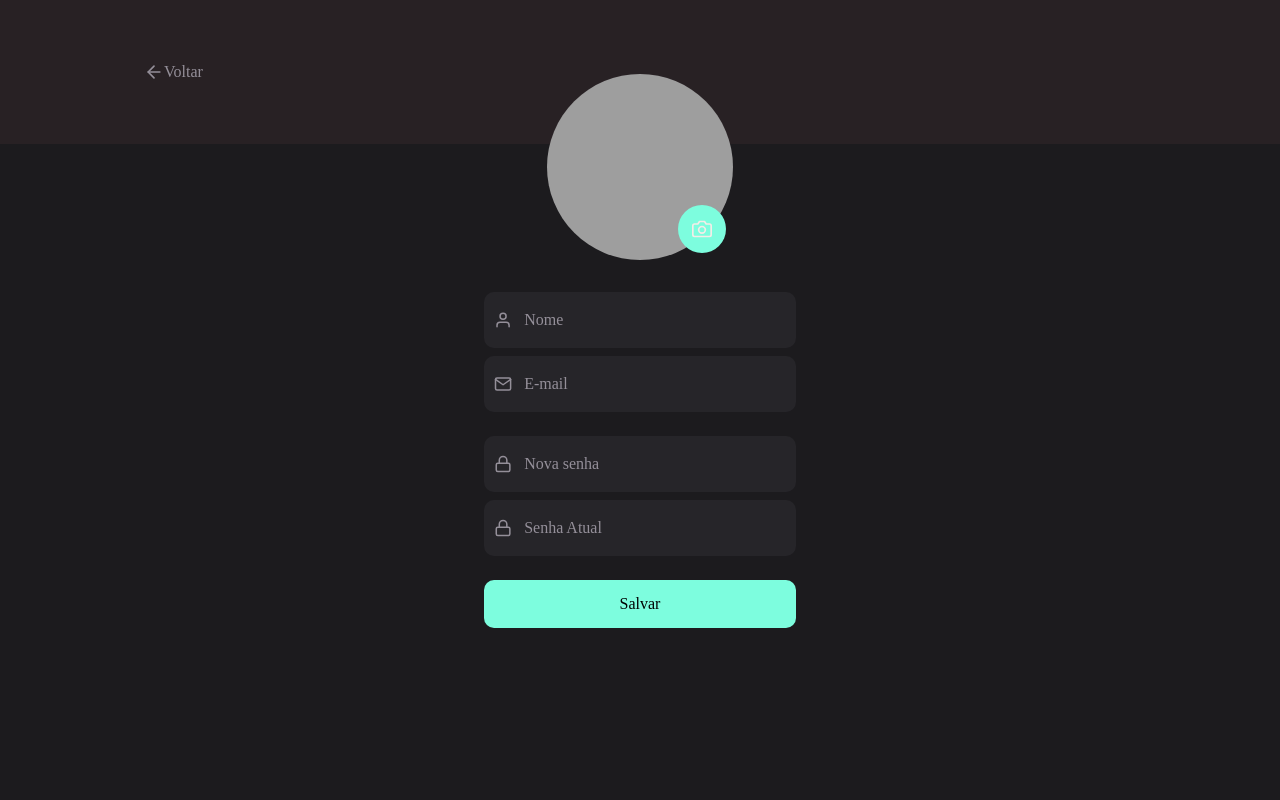
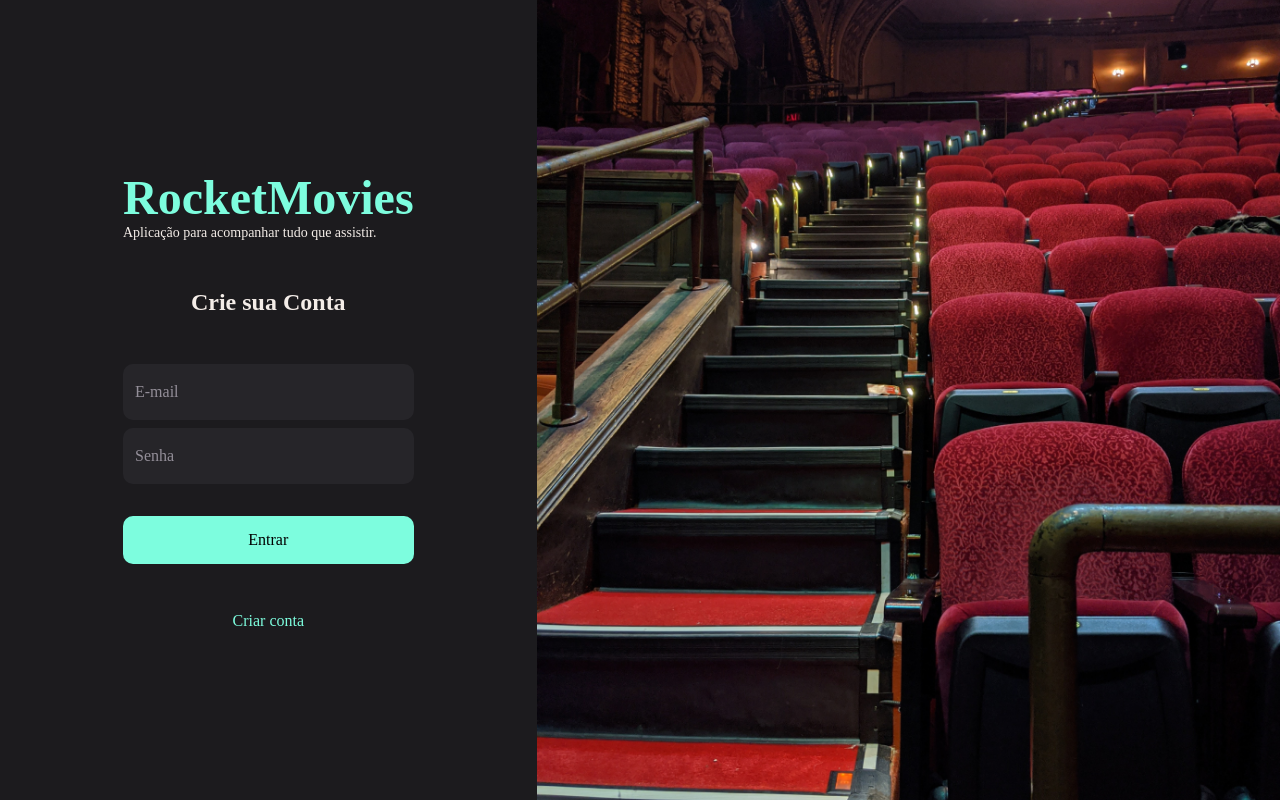
Before and after one commit to thalesnishida/rocketmovies, a React app: page / in a window 1280 px wide. Built offline with nearby package versions, Linux system fonts and the light colour scheme; grey boxes are pictures that could not be loaded; the HTML template or start-up script is replaced by a standard one.

Commit message:
finished signIn page

```diff
--- a/src/main.jsx
+++ b/src/main.jsx
@@ -4,13 +4,13 @@ import ReactDOM from 'react-dom/client';
 import GlobalStyles from './styles/global';
 import { ThemeProvider } from 'styled-components';
 
-import { Perfil } from './pages/Perfil'
+import { SignIn } from './pages/SignIn'
 
 ReactDOM.createRoot(document.getElementById('root')).render(
   <React.StrictMode>
     <ThemeProvider theme={theme}>
       <GlobalStyles />
-      <Perfil />
+      <SignIn />
     </ThemeProvider>
   </React.StrictMode>,
 )
--- /dev/null
+++ b/src/pages/SignIn/index.jsx
@@ -0,0 +1,27 @@
+import { Input } from '../../components/Input';
+import { Button } from '../../components/Button';
+
+import { Container, Form, Background } from './styles';
+
+export function SignIn(){
+  return (
+    <Container>
+      <Form>
+        <h1>RocketMovies</h1>
+        <p>Aplicação para acompanhar tudo que assistir.</p>
+
+        <h2>Crie sua Conta</h2>
+
+        <Input type="email" placeholder="E-mail"/>
+
+        <Input type="password" placeholder="Senha"/>
+
+        <Button title="Entrar"/>
+
+        <span>Criar conta</span>
+      </Form>
+
+      <Background />
+    </Container>
+  )
+}
--- /dev/null
+++ b/src/pages/SignIn/styles.js
@@ -0,0 +1,64 @@
+import styled from "styled-components";
+
+import backgroundImage from '../../assets/image.png';
+
+export const Container = styled.div`
+ display: flex;
+ height: 100vh;
+
+ justify-content: stretch;
+
+ @media(max-width: 520px) {
+  justify-content: center;
+  align-items: center;
+ }
+
+`
+export const Form = styled.form`
+  padding: 0 12.3rem;
+
+  display: flex;
+  flex-direction: column;
+  align-items: center;
+  justify-content: center;
+
+
+  > h1 {
+    color: ${({ theme }) => theme.COLORS.AQUA};
+    align-self: start;
+    font-size: 4.8rem;
+    font-weight: 700;
+  }
+
+  > p {
+    font-size: 1.4rem;
+    font-weight: 400;
+    align-self: start;
+  }
+
+  h2 {
+    font-size: 2.4rem;
+    margin: 4.8rem 0;
+  }
+
+  > button {
+    margin: 2.4rem 0 4.8rem;
+  }
+
+  span {
+    color: ${({ theme }) => theme.COLORS.AQUA};
+  }
+
+  @media(max-width: 520px) {
+    padding: 0;
+  }
+`
+export const Background = styled.div`
+  flex: 1;
+  background: url(${backgroundImage}) no-repeat center center;
+  background-size: cover;
+
+  @media(max-width: 520px) {
+    display: none;
+  }
+`
```
Also changed, not shown: src/assets/image.png (added).
